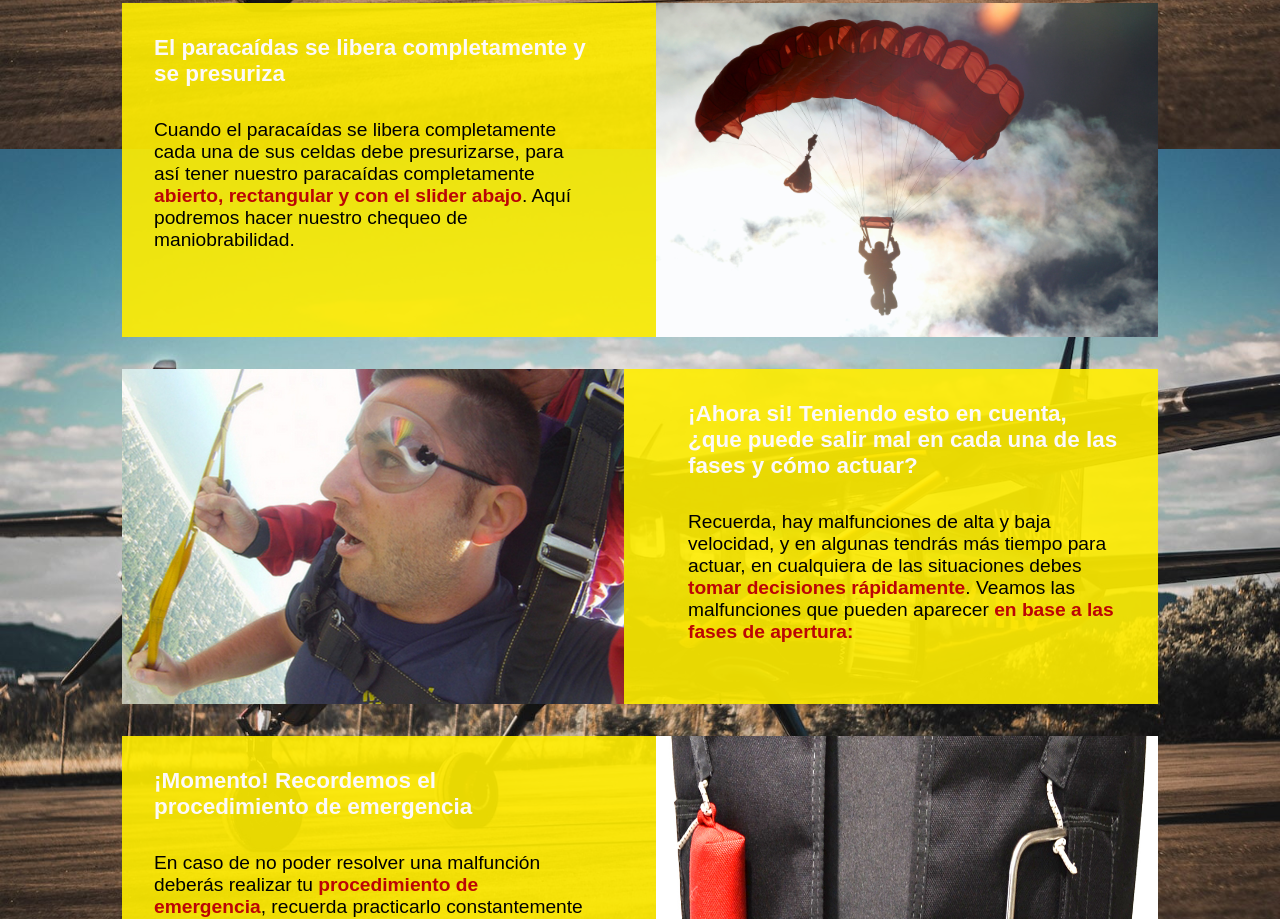
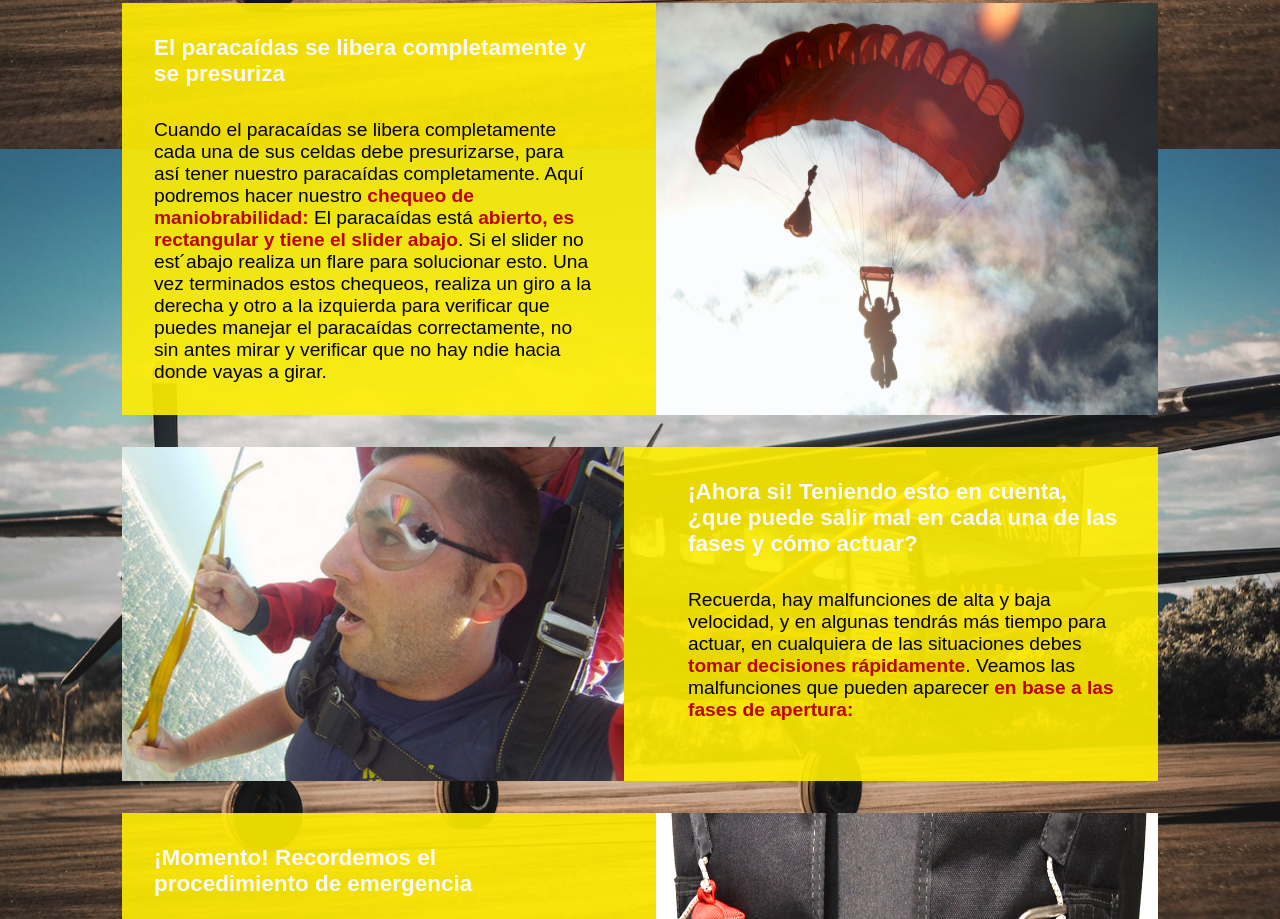
Before and after one commit to jmcuestasb/malfunctions_skydive, a website: page index.html in a window 1280 px wide. Shown: the part 4051-4970 px from the top of the page. Drawn offline with nearby package versions, Linux system fonts and the light colour scheme; a web font is replaced by a local one.

Commit message:
maniobarbilidad

```diff
--- a/index.html
+++ b/index.html
@@ -133,7 +133,7 @@
             <h3>El paracaídas se libera completamente y se presuriza</h3>
             <p>
                 Cuando el paracaídas se libera completamente cada una de sus celdas debe presurizarse,
-                para así tener nuestro paracaídas completamente <a>abierto, rectangular y con el slider abajo</a>. Aquí podremos hacer nuestro chequeo de maniobrabilidad.
+                para así tener nuestro paracaídas completamente. Aquí podremos hacer nuestro <a>chequeo de maniobrabilidad:</a> El paracaídas está <a>abierto, es rectangular y tiene el slider abajo</a>. Si el slider no est´abajo realiza un flare para solucionar esto. Una vez terminados estos chequeos, realiza un giro a la derecha y otro a la izquierda para verificar que puedes manejar el paracaídas correctamente, no sin antes mirar y verificar que no hay ndie hacia donde vayas a girar.
             </p>
     </div>
     </section>
```
Also changed, not shown: 1 other file.
